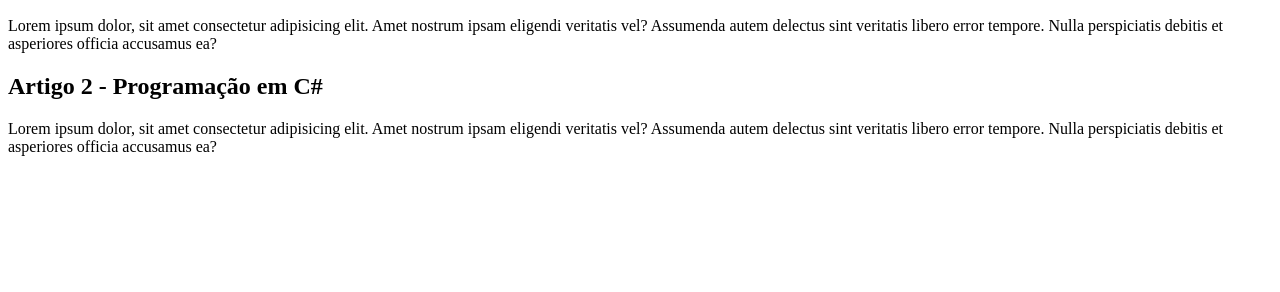
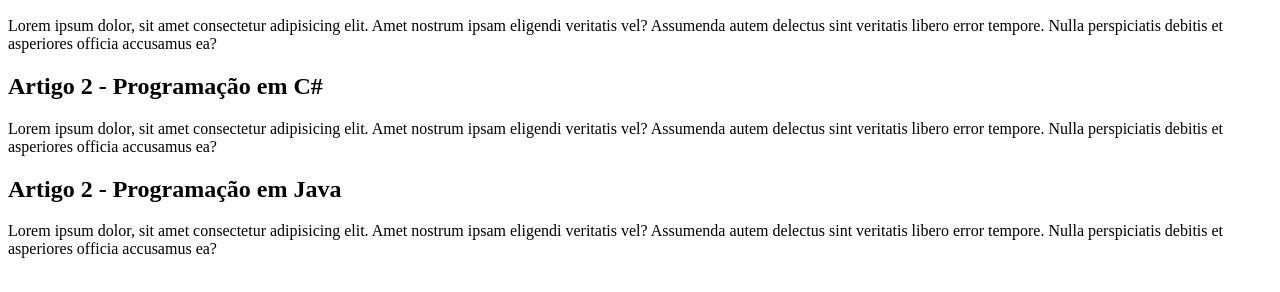
Before and after one commit to MaiconCode/GIT---Dev-aprender, a plain HTML site: page index.html in a window 1280 px wide. Shown: the part 110-402 px from the top of the page. Drawn offline with Linux system fonts and the light colour scheme.

Commit message:
Adicionando Programação Java

```diff
--- a/index.html
+++ b/index.html
@@ -24,5 +24,13 @@
             Nulla perspiciatis debitis et asperiores officia accusamus ea?
         </p>
     </article>
+    <article>
+        <h1>Artigo 2 - Programação em Java</h1>
+        <p>
+            Lorem ipsum dolor, sit amet consectetur adipisicing elit. Amet nostrum ipsam eligendi
+            veritatis vel? Assumenda autem delectus sint veritatis libero error tempore.
+            Nulla perspiciatis debitis et asperiores officia accusamus ea?
+        </p>
+    </article>
 </body>
 </html>
```
